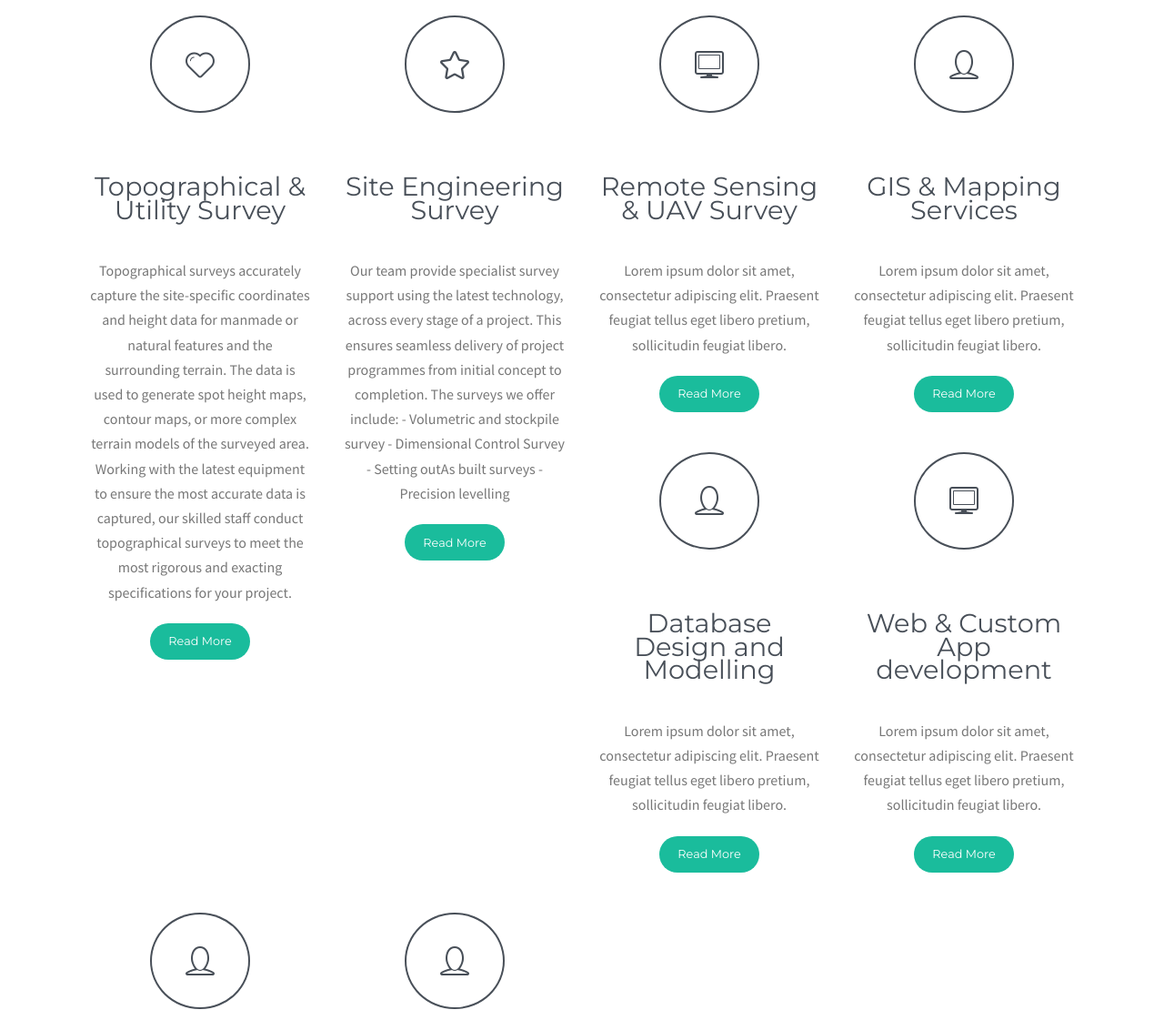
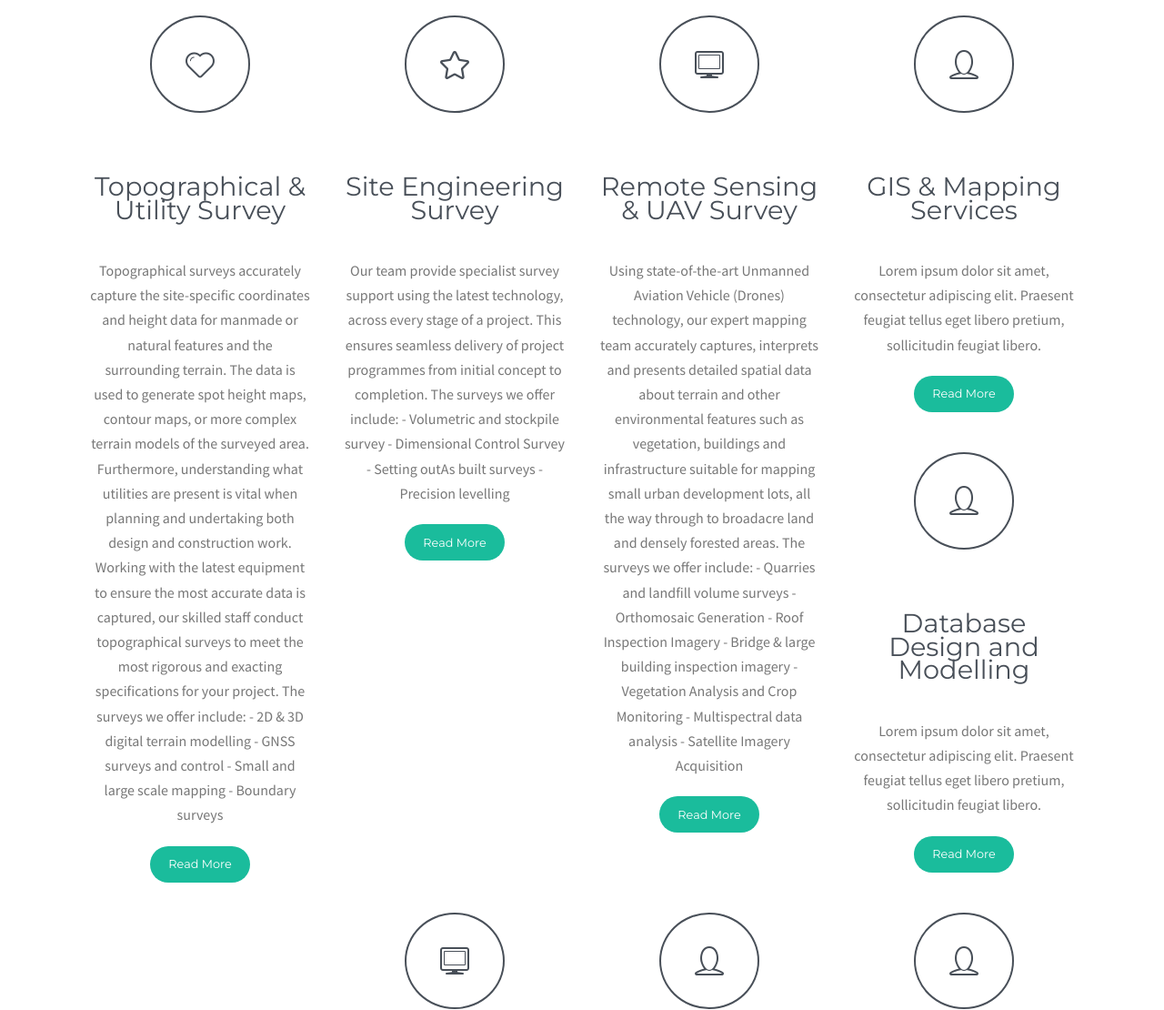
Before and after one commit to technospatial/technospatial.github.io, a plain HTML site: page index.html in a window 1280 px wide. Shown: the part 1099-2209 px from the top of the page at 91% size. Drawn offline with Linux system fonts and the light colour scheme; some packages are replaced by stand-ins of ours; a script that the page names is missing; files whose address does not match are found by name.

Commit message:
second commit

```diff
--- a/index.html
+++ b/index.html
@@ -98,10 +98,20 @@
                             </div>
                             <div class="service-entry">
                                 <h3>Topographical & Utility Survey</h3>
-                                <p>Topographical surveys accurately capture the site-specific coordinates and height data for manmade or natural features
-                                     and the surrounding terrain. The data is used to generate spot height maps, contour maps, or more complex terrain models of the
-                                     surveyed area. Working with the latest equipment to ensure the most accurate data is captured, our skilled staff conduct
-                                     topographical surveys to meet the most rigorous and exacting specifications for your project. </p>
+                                <p>Topographical surveys accurately capture the site-specific coordinates and height data for manmade
+                                    or natural features and the surrounding terrain. The data is used to generate spot height maps,
+                                    contour maps, or more complex terrain models of the surveyed area. Furthermore, understanding
+                                    what utilities are present is vital when planning and undertaking both design and construction work.
+                                    Working with the latest equipment to ensure the most accurate data is captured, our skilled staff
+                                    conduct topographical surveys to meet the most rigorous and exacting specifications for your project.
+
+                                    The surveys we offer include:
+
+                                    - 2D & 3D digital terrain modelling
+                                    - GNSS surveys and control
+                                    - Small and large scale mapping
+                                    - Boundary surveys
+                                </p>
                                     <a class="btn read-more" href="#0">Read More</a>
                             </div>
                         </div>
@@ -134,7 +144,21 @@
                             </div>
                             <div class="service-entry">
                                 <h3>Remote Sensing & UAV Survey</h3>
-                                <p>Lorem ipsum dolor sit amet, consectetur adipiscing elit. Praesent feugiat tellus eget libero pretium, sollicitudin feugiat libero.</p>
+                                <p>Using state-of-the-art Unmanned Aviation Vehicle (Drones) technology, our expert mapping team
+                                    accurately captures, interprets and presents detailed spatial data about terrain and other environmental
+                                    features such as vegetation, buildings and infrastructure suitable for mapping small urban development lots,
+                                    all the way through to broadacre land and densely forested areas.
+
+                                    The surveys we offer include:
+
+                                    - Quarries and landfill volume surveys
+                                    - Orthomosaic Generation
+                                    - Roof Inspection Imagery
+                                    - Bridge & large building inspection imagery
+                                    - Vegetation Analysis and Crop Monitoring
+                                    - Multispectral data analysis
+                                    - Satellite Imagery Acquisition
+                                    </p>
                                 <a class="btn read-more" href="#0">Read More</a>
                             </div>
                         </div>
```
